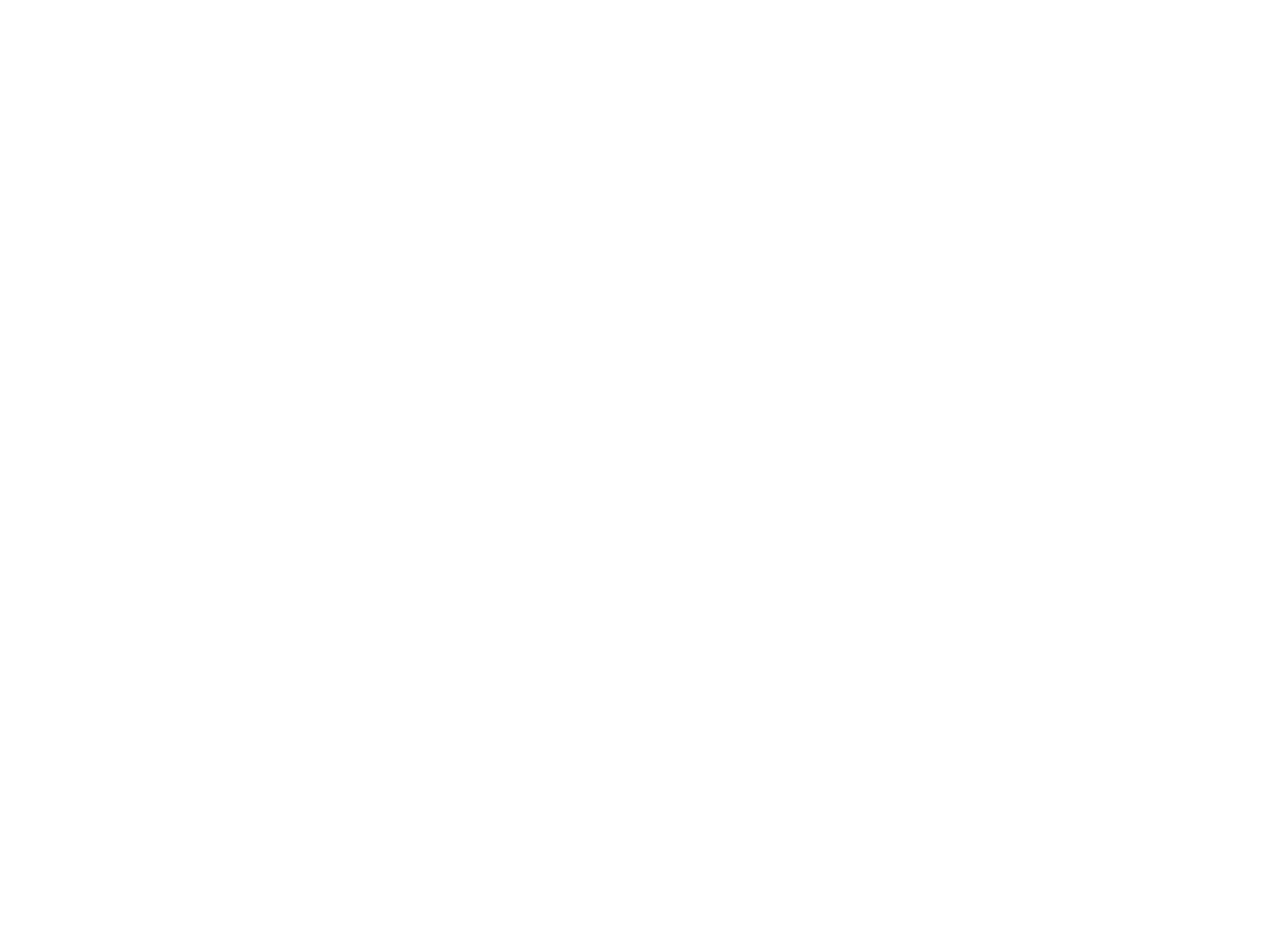
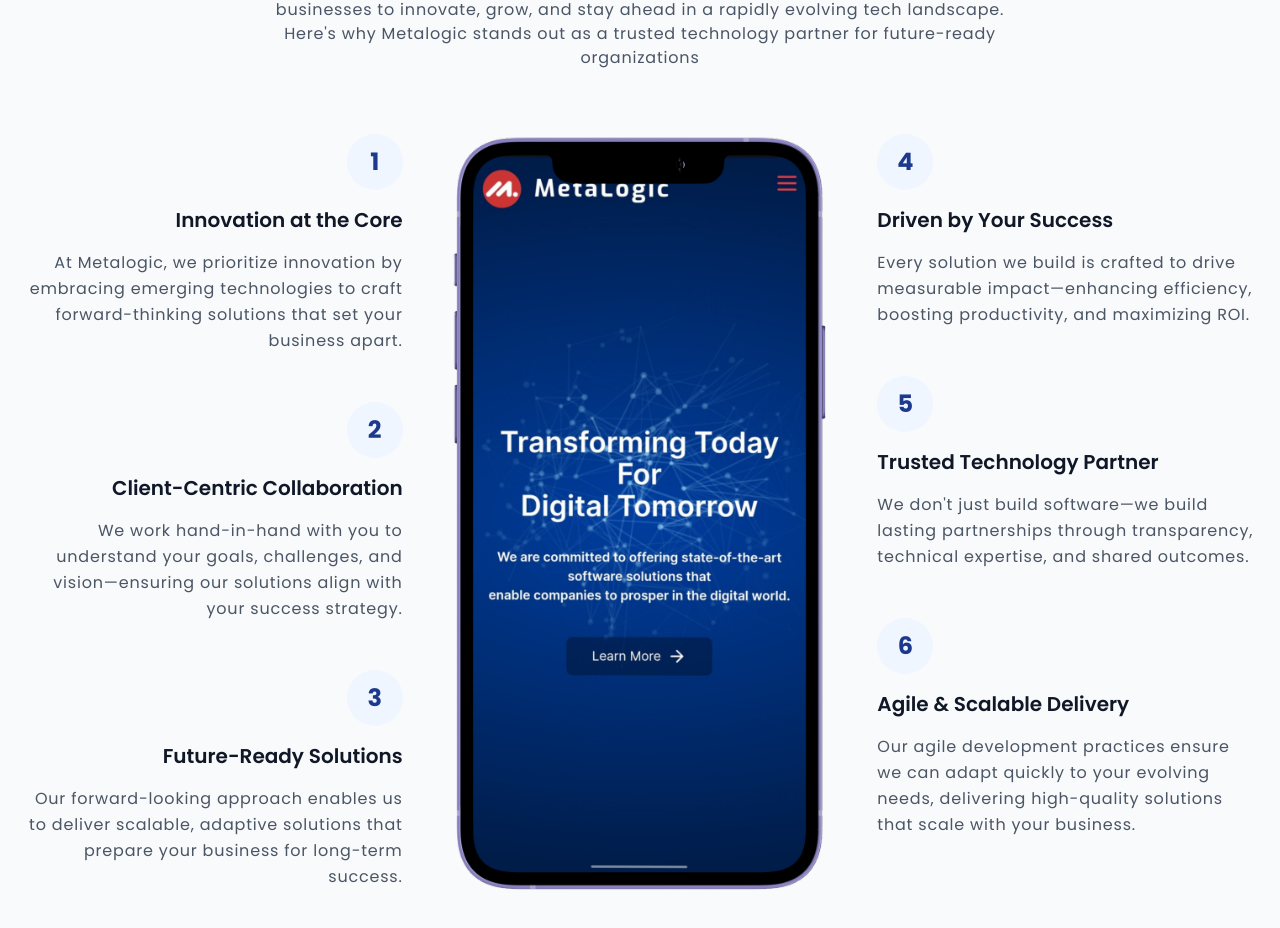
Before and after one commit to Deependra-Budhathokii/metalogic-homepage-redesign, a Next.js app: page / in a window 1280 px wide. Shown: the part 2377-3305 px from the top of the page. Before the commit the page ends 2207 px from the top, so only its background shows below. Built offline with nearby package versions, Linux system fonts and the light colour scheme.

Commit message:
Add Whymetalogic component and integrate into Home page
- Introduced Whymetalogic component to showcase reasons to choose Metalogic.
- Updated Home page to include Whymetalogic section.
- Enhanced Servicecard component by adding text color to description for better readability.

```diff
--- a/src/app/page.tsx
+++ b/src/app/page.tsx
@@ -1,6 +1,8 @@
 import Herosection from "@/components/Herosection";
 import Service from "@/components/Service";
+import Whymetalogic from "@/components/Whymetalogic";
 import Image from "next/image";
+
 
 export default function Home() {
   return (
@@ -9,6 +11,8 @@
 
       <Service />
 
+      <Whymetalogic />
+
 
     </main>
   );
--- a/src/components/Servicecard.tsx
+++ b/src/components/Servicecard.tsx
@@ -23,7 +23,7 @@
 
             <div className="p-3 card_details">
                 <h2 className="text-2xl font-bold card_title">{title}</h2>
-                <p className="mt-3 mb-6 text-justify">{descrip.length > 66 ? `${descrip.substring(0, 66)}...` : descrip}</p>
+                <p className="mt-3 mb-6 text-justify text-gray-600">{descrip.length > 66 ? `${descrip.substring(0, 66)}...` : descrip}</p>
                 <Link href="/">
                     <button className="px-4 py-2 text-white duration-300 bg-black rounded-full hover:outline hover:bg-transparent hover:text-black">
                         Read more
--- /dev/null
+++ b/src/components/Whymetalogic.tsx
@@ -0,0 +1,126 @@
+import React from 'react'
+import Image from 'next/image';
+
+
+interface WhyPointProps {
+    number: string;
+    title: string;
+    description: string;
+}
+
+const WhyPoint = ({ number, title, description }: WhyPointProps) => (
+    <div className="flex flex-col items-end space-y-4 md:text-right animate-fade-up"
+        data-aos="fade-up" data-aos-delay="300">
+        <span className="flex items-center justify-center w-14 h-14 text-2xl font-bold
+                     bg-blue-50 text-blue-900 rounded-full">
+            {number}
+        </span>
+        <h3 className="text-xl font-semibold text-gray-900">{title}</h3>
+        <p className="text-base text-gray-600 leading-relaxed">{description}</p>
+    </div>
+);
+
+
+const Whymetalogic = () => {
+    // convert all the content appropriate for IT services
+    const leftPoints = [
+        {
+            number: "1",
+            title: "Innovation at the Core",
+            description: "At Metalogic, we prioritize innovation by embracing emerging technologies to craft forward-thinking solutions that set your business apart."
+        },
+        {
+            number: "2",
+            title: "Client-Centric Collaboration",
+            description: "We work hand-in-hand with you to understand your goals, challenges, and vision—ensuring our solutions align with your success strategy."
+        },
+        {
+            number: "3",
+            title: "Future-Ready Solutions",
+            description: "Our forward-looking approach enables us to deliver scalable, adaptive solutions that prepare your business for long-term success."
+        }
+    ];
+
+    const rightPoints = [
+        {
+            number: "4",
+            title: "Driven by Your Success",
+            description: "Every solution we build is crafted to drive measurable impact—enhancing efficiency, boosting productivity, and maximizing ROI."
+        },
+        {
+            number: "5",
+            title: "Trusted Technology Partner",
+            description: "We don't just build software—we build lasting partnerships through transparency, technical expertise, and shared outcomes."
+        },
+        {
+            number: "6",
+            title: "Agile & Scalable Delivery",
+            description: "Our agile development practices ensure we can adapt quickly to your evolving needs, delivering high-quality solutions that scale with your business."
+        }
+    ];
+
+
+    return (
+        <section className=" bg-gray-50">
+            <div className="container mx-auto px-6 py-16 ">
+
+                <div className="text-center mb-16">
+                    <h1 className="my-3 text-4xl font-bold tracking-wide text-center capitalize underline-offset-[10px] decoration-gray-900 mb-7">
+
+                        why Metalogic?
+                    </h1>
+                    <p className="text-gray-600 max-w-3xl mx-auto">
+                        At Metalogic, we take pride in delivering cutting-edge digital solutions that empower businesses to innovate, grow, and stay ahead in a rapidly evolving tech landscape. Here's why Metalogic stands out as a trusted technology partner for future-ready organizations
+                    </p>
+                </div>
+
+                {/* Main Grid */}
+                <div className="grid grid-cols-1 md:grid-cols-3 gap-8 md:gap-12">
+                    {/* Left Column */}
+                    <div className="space-y-12">
+                        {leftPoints.map((point, index) => (
+                            <WhyPoint key={index} {...point} />
+                        ))}
+                    </div>
+
+                    {/* Center Column - Image */}
+                    <div className="relative flex items-center justify-center">
+                        <div className="relative w-full aspect-square">
+                            {/* Decorative Circle */}
+                            {/* <div className="absolute inset-0 border-4 border-blue-50 rounded-full
+                            transform -translate-x-1/2 -translate-y-1/2 top-1/2 left-1/2
+                            w-[120%] h-[120%] animate-pulse"></div> */}
+
+                            <Image
+                                src="/metalogic-phn-mockup.svg"
+                                alt="Metalogic Features"
+                                // fill
+                                className="object-contain z-10"
+                                width={1370}
+                                height={640}
+                            />
+                        </div>
+                    </div>
+
+                    {/* Right Column */}
+                    <div className="space-y-12">
+                        {rightPoints.map((point, index) => (
+                            <div key={index}
+                                className="flex flex-col items-start space-y-4 md:text-left animate-fade-up"
+                                data-aos="fade-up" data-aos-delay="300">
+                                <span className="flex items-center justify-center w-14 h-14 text-2xl
+                               font-bold bg-blue-50 text-blue-900 rounded-full">
+                                    {point.number}
+                                </span>
+                                <h3 className="text-xl font-semibold text-gray-900">{point.title}</h3>
+                                <p className="text-base text-gray-600 leading-relaxed">{point.description}</p>
+                            </div>
+                        ))}
+                    </div>
+                </div>
+            </div>
+        </section>
+    );
+}
+
+export default Whymetalogic
```
Also changed, not shown: public/metalogic-phn-mockup.svg (added).
